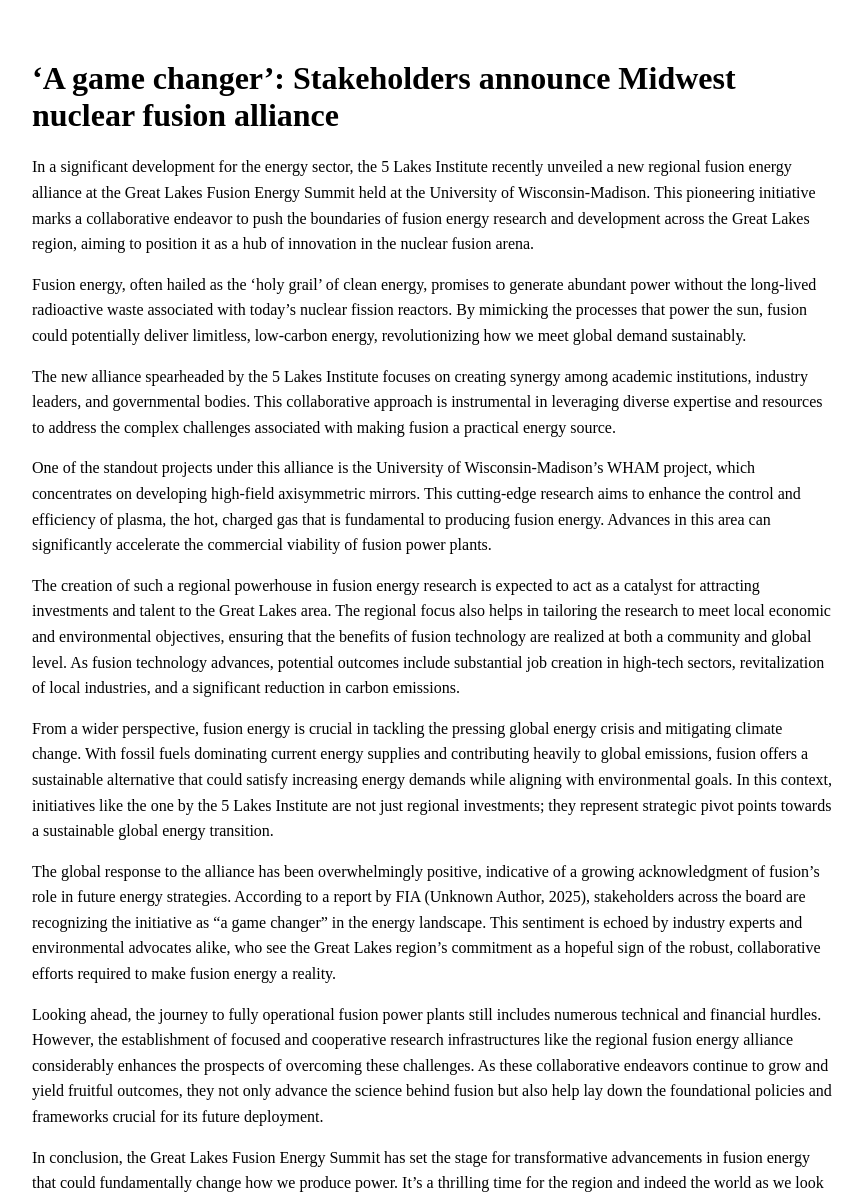
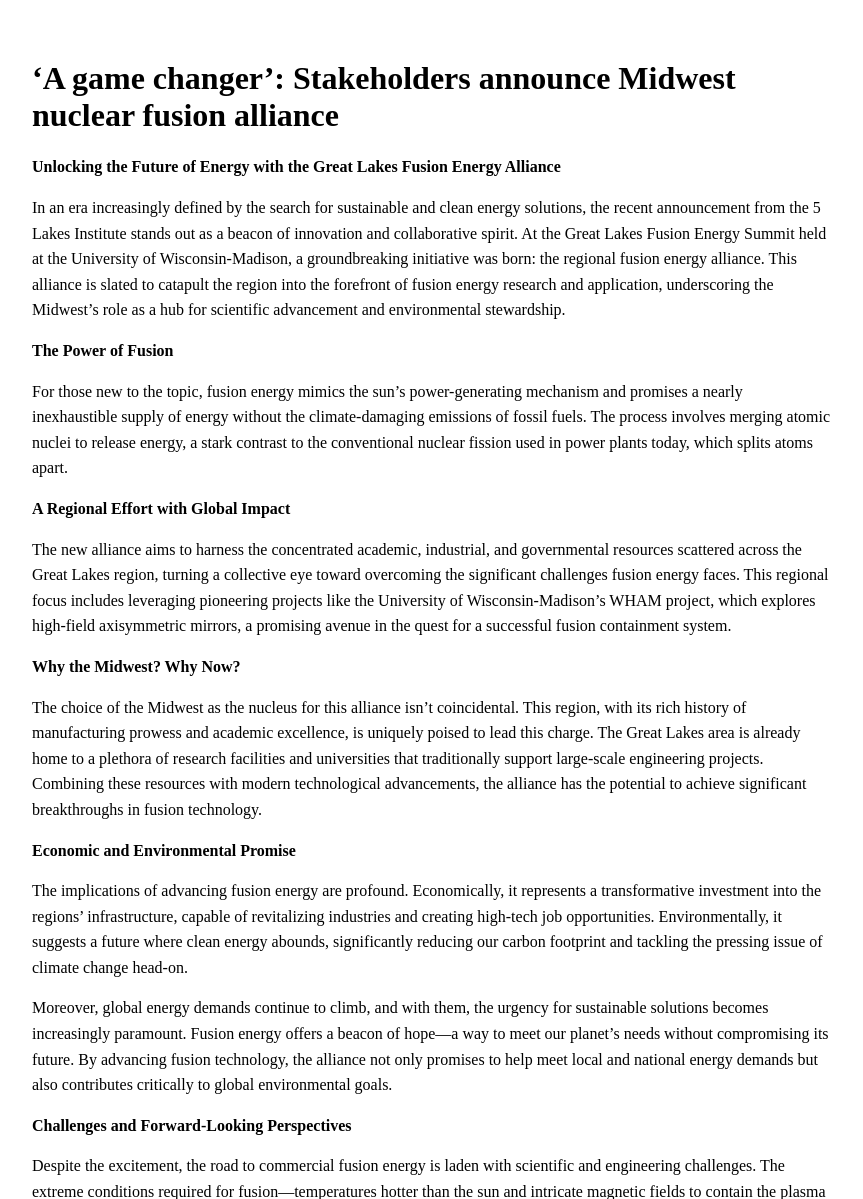
Before and after one commit to hyperpoint/hyperpoint.github.io, a Jekyll site: the page built from _posts/2025-05-21-9da404f288fc7901f43e2a90b2a84c7d-‘a-game-changer’-stakeholders-announce-midwest-nuclear-fusion-alliance.md, in a window 1280 px wide and 1400 px high. Shown: the part 201-1400 px from the top of the window, without its empty margins (208-1071 px from the left). Built offline with Jekyll 4.4.1, drawn with Linux system fonts in a browser that asks for light colours; some of the changed text lies outside the part shown.

Commit message:
Add blog post: ‘A game changer’: Stakeholders announce Midwest nuclear fusion alliance

```diff
--- a/_posts/2025-05-21-9da404f288fc7901f43e2a90b2a84c7d-‘a-game-changer’-stakeholders-announce-midwest-nuclear-fusion-alliance.md
+++ b/_posts/2025-05-21-9da404f288fc7901f43e2a90b2a84c7d-‘a-game-changer’-stakeholders-announce-midwest-nuclear-fusion-alliance.md
@@ -14,22 +14,42 @@ citation: "Unknown Author (2025). *‘A game changer’: Stakeholders announce M
 xai-generated: true
 ---
 
-In a significant development for the energy sector, the 5 Lakes Institute recently unveiled a new regional fusion energy alliance at the Great Lakes Fusion Energy Summit held at the University of Wisconsin-Madison. This pioneering initiative marks a collaborative endeavor to push the boundaries of fusion energy research and development across the Great Lakes region, aiming to position it as a hub of innovation in the nuclear fusion arena.
+**Unlocking the Future of Energy with the Great Lakes Fusion Energy Alliance**
 
-Fusion energy, often hailed as the 'holy grail' of clean energy, promises to generate abundant power without the long-lived radioactive waste associated with today’s nuclear fission reactors. By mimicking the processes that power the sun, fusion could potentially deliver limitless, low-carbon energy, revolutionizing how we meet global demand sustainably.
+In an era increasingly defined by the search for sustainable and clean energy solutions, the recent announcement from the 5 Lakes Institute stands out as a beacon of innovation and collaborative spirit. At the Great Lakes Fusion Energy Summit held at the University of Wisconsin-Madison, a groundbreaking initiative was born: the regional fusion energy alliance. This alliance is slated to catapult the region into the forefront of fusion energy research and application, underscoring the Midwest's role as a hub for scientific advancement and environmental stewardship.
 
-The new alliance spearheaded by the 5 Lakes Institute focuses on creating synergy among academic institutions, industry leaders, and governmental bodies. This collaborative approach is instrumental in leveraging diverse expertise and resources to address the complex challenges associated with making fusion a practical energy source.
+**The Power of Fusion**
 
-One of the standout projects under this alliance is the University of Wisconsin-Madison’s WHAM project, which concentrates on developing high-field axisymmetric mirrors. This cutting-edge research aims to enhance the control and efficiency of plasma, the hot, charged gas that is fundamental to producing fusion energy. Advances in this area can significantly accelerate the commercial viability of fusion power plants.
+For those new to the topic, fusion energy mimics the sun’s power-generating mechanism and promises a nearly inexhaustible supply of energy without the climate-damaging emissions of fossil fuels. The process involves merging atomic nuclei to release energy, a stark contrast to the conventional nuclear fission used in power plants today, which splits atoms apart.
 
-The creation of such a regional powerhouse in fusion energy research is expected to act as a catalyst for attracting investments and talent to the Great Lakes area. The regional focus also helps in tailoring the research to meet local economic and environmental objectives, ensuring that the benefits of fusion technology are realized at both a community and global level. As fusion technology advances, potential outcomes include substantial job creation in high-tech sectors, revitalization of local industries, and a significant reduction in carbon emissions.
+**A Regional Effort with Global Impact**
 
-From a wider perspective, fusion energy is crucial in tackling the pressing global energy crisis and mitigating climate change. With fossil fuels dominating current energy supplies and contributing heavily to global emissions, fusion offers a sustainable alternative that could satisfy increasing energy demands while aligning with environmental goals. In this context, initiatives like the one by the 5 Lakes Institute are not just regional investments; they represent strategic pivot points towards a sustainable global energy transition.
+The new alliance aims to harness the concentrated academic, industrial, and governmental resources scattered across the Great Lakes region, turning a collective eye toward overcoming the significant challenges fusion energy faces. This regional focus includes leveraging pioneering projects like the University of Wisconsin-Madison’s WHAM project, which explores high-field axisymmetric mirrors, a promising avenue in the quest for a successful fusion containment system.
 
-The global response to the alliance has been overwhelmingly positive, indicative of a growing acknowledgment of fusion’s role in future energy strategies. According to a report by FIA (Unknown Author, 2025), stakeholders across the board are recognizing the initiative as "a game changer" in the energy landscape. This sentiment is echoed by industry experts and environmental advocates alike, who see the Great Lakes region's commitment as a hopeful sign of the robust, collaborative efforts required to make fusion energy a reality.
+**Why the Midwest? Why Now?**
 
-Looking ahead, the journey to fully operational fusion power plants still includes numerous technical and financial hurdles. However, the establishment of focused and cooperative research infrastructures like the regional fusion energy alliance considerably enhances the prospects of overcoming these challenges. As these collaborative endeavors continue to grow and yield fruitful outcomes, they not only advance the science behind fusion but also help lay down the foundational policies and frameworks crucial for its future deployment.
+The choice of the Midwest as the nucleus for this alliance isn’t coincidental. This region, with its rich history of manufacturing prowess and academic excellence, is uniquely poised to lead this charge. The Great Lakes area is already home to a plethora of research facilities and universities that traditionally support large-scale engineering projects. Combining these resources with modern technological advancements, the alliance has the potential to achieve significant breakthroughs in fusion technology.
 
-In conclusion, the Great Lakes Fusion Energy Summit has set the stage for transformative advancements in fusion energy that could fundamentally change how we produce power. It’s a thrilling time for the region and indeed the world as we look towards a more sustainable and energy-secure future. Exciting developments from projects like the WHAM initiative promise to keep this momentum going, driving closer to a day when fusion energy becomes a central pillar of global energy systems.
+**Economic and Environmental Promise**
+
+The implications of advancing fusion energy are profound. Economically, it represents a transformative investment into the regions’ infrastructure, capable of revitalizing industries and creating high-tech job opportunities. Environmentally, it suggests a future where clean energy abounds, significantly reducing our carbon footprint and tackling the pressing issue of climate change head-on.
+
+Moreover, global energy demands continue to climb, and with them, the urgency for sustainable solutions becomes increasingly paramount. Fusion energy offers a beacon of hope—a way to meet our planet's needs without compromising its future. By advancing fusion technology, the alliance not only promises to help meet local and national energy demands but also contributes critically to global environmental goals.
+
+**Challenges and Forward-Looking Perspectives**
+
+Despite the excitement, the road to commercial fusion energy is laden with scientific and engineering challenges. The extreme conditions required for fusion—temperatures hotter than the sun and intricate magnetic fields to contain the plasma—are not yet sustainable on a commercial scale. However, initiatives like the Great Lakes regional alliance bring us closer to turning the theoretical into the practical.
+
+As we look toward the future, the role of public understanding and support cannot be overstated. Fusion energy, while promising, requires significant investment in both time and resources. Public and private funding streams will be crucial, as will partnerships not only within the region but with global entities similarly striving for a sustainable energy future.
+
+**A Momentous Leap Toward a Cleaner Tomorrow**
+
+The establishment of the Great Lakes Fusion Energy Alliance marks a significant milestone in regional collaboration towards a sustainable future. The combined expertise and resources of this alliance hold the promise of accelerating the development of fusion energy, offering a glimpse into a future powered by limitless, clean energy. As noted in a recent report, this initiative is a "game changer" in the field, setting a precedent for how regional cooperation can lead to monumental advancements in technology that have a global impact.
+
+As we anticipate the road ahead, it’s not just about witnessing technological breakthroughs but about participating in a transformative journey that could redefine how the world generates and uses energy. The Great Lakes region is not just aiming to participate in the global energy narrative but striving to lead it, marking an era where clean energy is no longer a distant dream but an imminent reality.
+
+**Join the Energy Revolution**
+
+The promise of fusion energy echoes the growing chorus for sustainable solutions at a time when our planet needs it most. Through unity and steadfast commitment to innovation and sustainability, the Great Lakes Fusion Energy Alliance is not merely contributing scientific insights but is sparking a movement towards an energized, sustainable, and hopeful future.
 
 *This post was generated with AI assistance by the Fusion Authority Engine, developed by Travis Frye.*
```
Also changed, not shown: other parts of _posts/2025-05-21-9da404f288fc7901f43e2a90b2a84c7d-‘a-game-changer’-stakeholders-announce-midwest-nuclear-fusion-alliance.md (+2 -2 lines).
